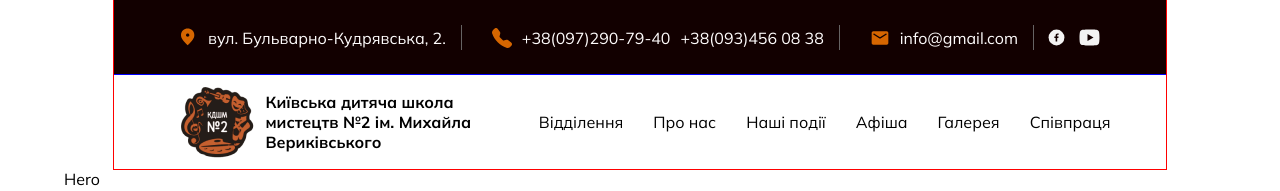
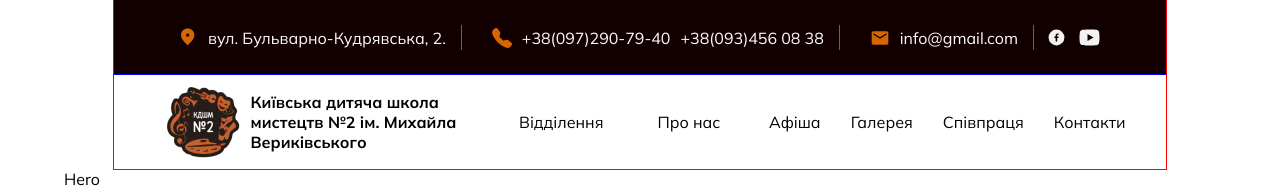
Before and after one commit to smile4alice/art-school-frontend, a React (Vite) app: page / in a window 1280 px wide. Shown: the top 191 px of the page. Built offline with nearby package versions, Linux system fonts and the light colour scheme.

Commit message:
feat(header component): creat dropDown mmnu logic
creat dropDown menu component

```diff
--- a/package.json
+++ b/package.json
@@ -13,12 +13,14 @@
     "commit": "git-cz"
   },
   "dependencies": {
+    "clsx": "^2.0.0",
     "leaflet": "^1.9.4",
     "prop-types": "^15.8.1",
     "react": "^18.2.0",
     "react-dom": "^18.2.0",
     "react-leaflet": "^4.2.1",
     "react-router-dom": "^6.16.0",
+    "react-select": "^5.7.7",
     "zustand": "^4.4.3"
   },
   "devDependencies": {
--- /dev/null
+++ b/src/components/main/Header/DropDownMenu/DropDownMenu.jsx
@@ -0,0 +1,30 @@
+import { useState } from 'react';
+import { clsx } from 'clsx';
+import styles from './SelectDepertmemts.module.scss';
+import { Link } from 'react-router-dom';
+//<div className={`{styles.menu} ${open ? 'open' : ''}`}>
+const DropDownMenu = ({ type, items }) => {
+  const [open, setOpen] = useState(false);
+
+  const handleClick = () => {
+    setOpen(!open);
+  };
+
+  return (
+    <div className={styles.link}>
+      <span onClick={handleClick}>{type}</span>
+
+      <div className={clsx(styles.menu, open ? styles.open : '')}>
+        <ul className={styles.navList}>
+          {items.map(({ name, to }) => (
+            <Link key={name} to={to}>
+              {name}
+            </Link>
+          ))}
+        </ul>
+      </div>
+    </div>
+  );
+};
+
+export default DropDownMenu;
--- /dev/null
+++ b/src/components/main/Header/DropDownMenu/SelectDepertmemts.module.scss
@@ -0,0 +1,37 @@
+.nav {
+  display: flex;
+  border-bottom: 1px solid gray;
+  background: white;
+  padding: 0 10px;
+}
+
+.link {
+  width: 100px;
+
+  padding: 10px;
+  text-align: center;
+  position: relative;
+  cursor: pointer;
+}
+
+.menu {
+  opacity: 0;
+  position: absolute;
+  top: 40px; // same as your nav height
+  left: 0;
+  background: #ededed;
+  border: 1px solid gray;
+  padding: 10px;
+  text-align: center;
+  transition: all 1000ms ease;
+}
+
+.menu.open {
+  opacity: 1;
+}
+
+ul {
+  margin: 0;
+  padding: 0;
+  list-style: none;
+}
--- a/src/components/main/Header/Header.module.scss
+++ b/src/components/main/Header/Header.module.scss
@@ -52,14 +52,31 @@
 
 .headerNavigationWrapper {
   outline: 1px solid blue;
+
   @extend%aligncenter;
 
   justify-content: space-evenly;
 }
 
+.nav {
+  @extend%aligncenter;
+  gap: 30px;
+}
+
+.navSelectMenu {
+  @extend%aligncenter;
+
+  gap: 30px;
+}
 .navList {
   list-style: none;
   @extend%aligncenter;
-  flex-wrap: wrap;
+
   gap: 30px;
 }
+
+.navList_item {
+  @include font(16px, 400, 2);
+  letter-spacing: 0.19px;
+  color: $black;
+}
--- a/src/components/main/Header/HeaderNavigation.jsx
+++ b/src/components/main/Header/HeaderNavigation.jsx
@@ -1,19 +1,32 @@
+import { Link } from 'react-router-dom';
 import Logo from '../../Logo/Logo';
 
 import styles from './Header.module.scss';
 
+import { aboutUs, departmemts } from './departmemts';
+import DropDownMenu from './DropDownMenu/DropDownMenu';
+
 const HeaderNavigation = () => {
+  const items = [
+    { name: 'Афіша', to: '/poster' },
+    { name: 'Галерея', to: '/gallery' },
+    { name: 'Співпраця', to: '/cooperation' },
+    { name: 'Контакти', to: '/contacts' },
+  ];
   return (
     <div className={styles.headerNavigationWrapper}>
       <Logo />
-      <nav>
+      <nav className={styles.nav}>
+        <div className={styles.navSelectMenu}>
+          <DropDownMenu type="Відділення" items={departmemts} />
+          <DropDownMenu type="Про нас" items={aboutUs} />
+        </div>
         <ul className={styles.navList}>
-          <li>Відділення</li>
-          <li>Про нас</li>
-          <li>Наші події</li>
-          <li>Афіша</li>
-          <li>Галерея</li>
-          <li>Співпраця</li>
+          {items.map(({ name, to }) => (
+            <Link key={name} to={to}>
+              {name}
+            </Link>
+          ))}
         </ul>
       </nav>
     </div>
--- /dev/null
+++ b/src/components/main/Header/departmemts.js
@@ -0,0 +1,12 @@
+export const departmemts = [
+  { name: 'Музичний відділення', to: '/music_department' },
+  { name: 'Вокально-хорове відділення', to: '/vocal_choral_department' },
+  { name: 'Хореографічне відділення', to: '/сhoreographic_department' },
+  { name: 'Образотворче відділення', to: '/fine_arts_epartment' },
+];
+export const aboutUs = [
+  { name: ' Про нас', to: '/music_department' },
+  { name: 'Історія Школи', to: '/vocal_choral_department' },
+  { name: 'Наші досягнення ', to: '/сhoreographic_department' },
+  { name: 'Музей', to: '/fine_arts_epartment' },
+];
```
Also changed, not shown: 1 other file (tests, documents, lock files or other folders).
